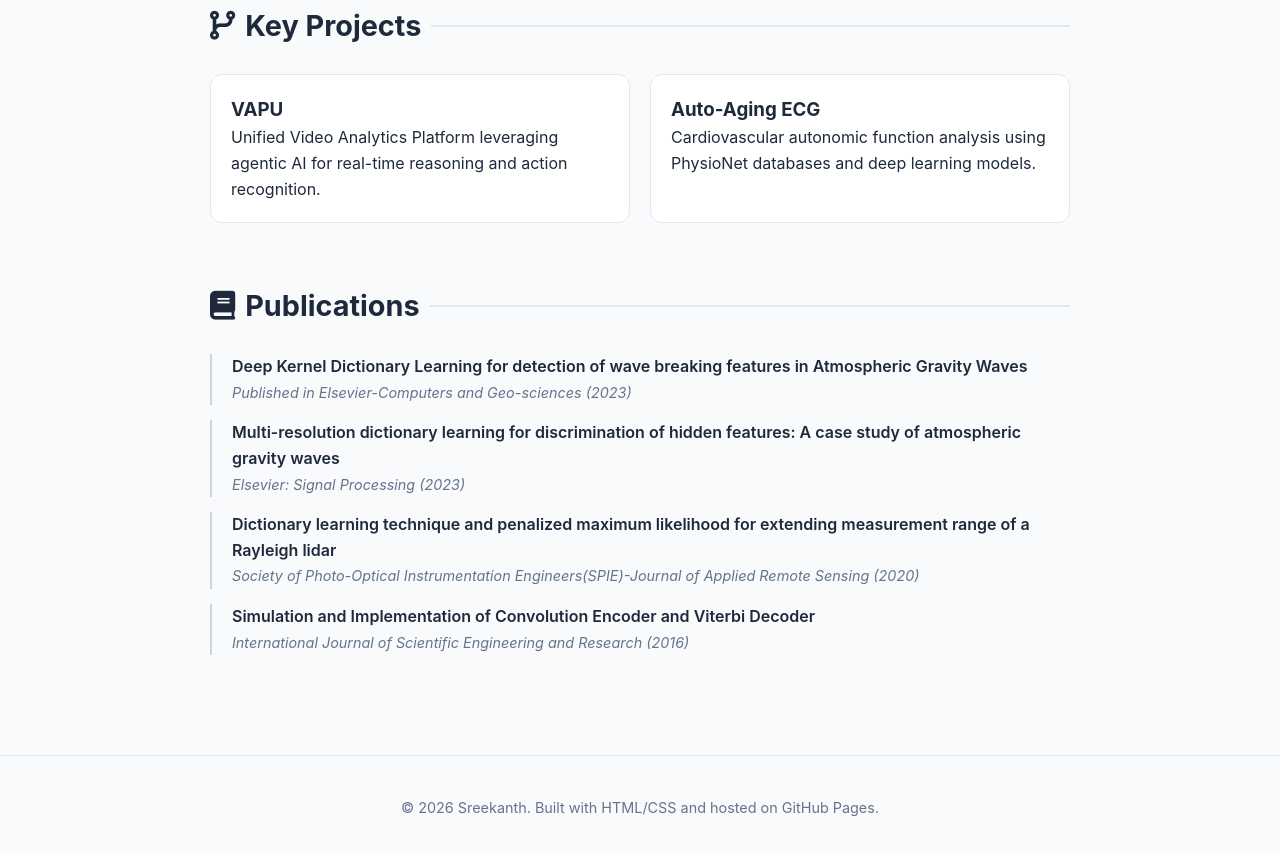
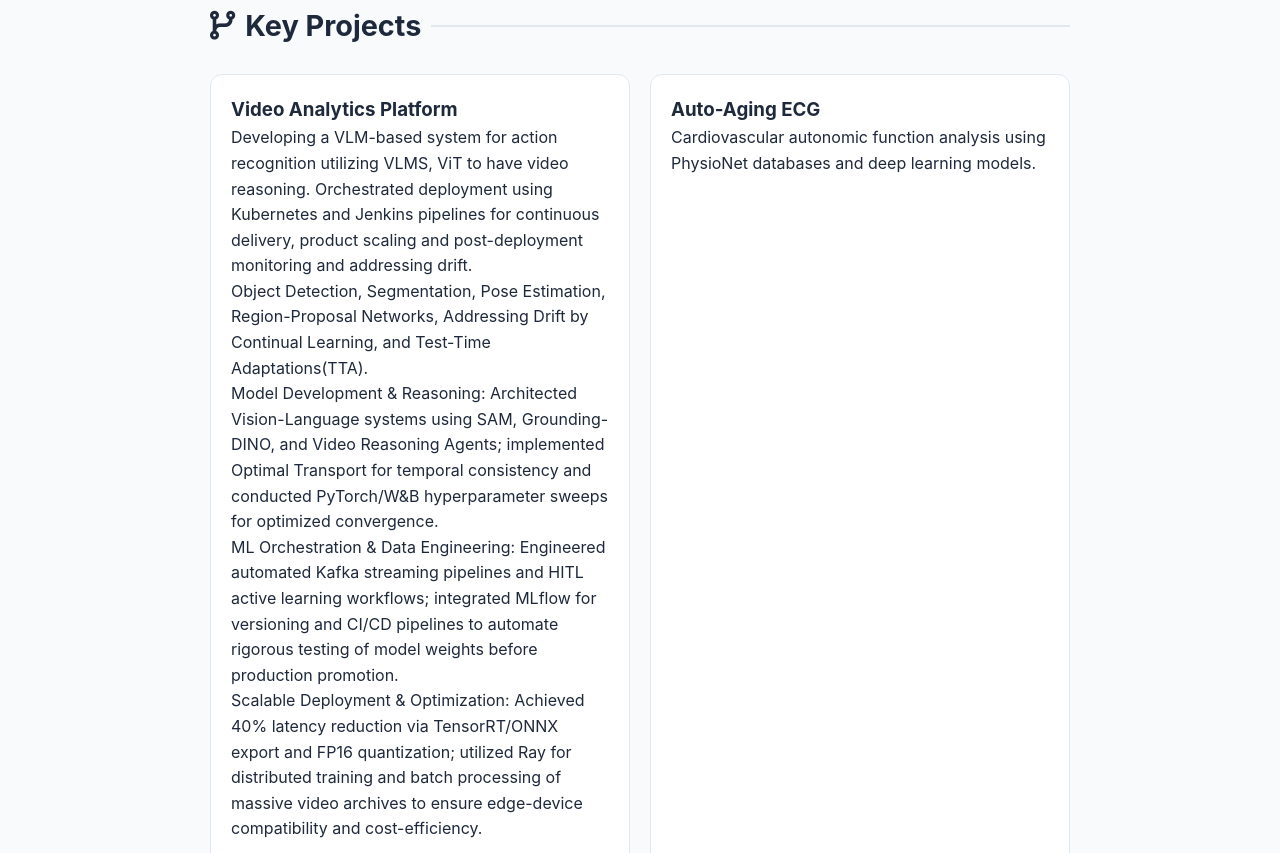
Before and after one commit to VARANASISATYASREEKANTH/VARANASISATYASREEKANTH.github.io, a plain HTML site: page index.html in a window 1280 px wide. Shown: the part 1455-2308 px from the top of the page. Drawn offline with Linux system fonts and the light colour scheme.

Commit message:
Revise Video Analytics Platform project details
Updated project description for Video Analytics Platform to include detailed features and technologies used.

```diff
--- a/index.html
+++ b/index.html
@@ -215,8 +215,21 @@
             <h2><i class="fas fa-code-branch"></i> Key Projects</h2>
             <div class="project-grid">
                 <div class="project-card">
-                    <h3>VAPU</h3>
-                    <p>Unified Video Analytics Platform leveraging agentic AI for real-time reasoning and action recognition.</p>
+                    <h3>Video Analytics Platform</h3>
+                    <p>Developing a VLM-based system for action recognition utilizing VLMS, ViT to have video reasoning. Orchestrated
+deployment using Kubernetes and Jenkins pipelines for continuous delivery, product scaling and post-deployment
+monitoring and addressing drift.</p>
+<p>Object Detection, Segmentation, Pose Estimation, Region-Proposal Networks, Addressing Drift by Continual
+Learning, and Test-Time Adaptations(TTA).</p>
+<p>Model Development & Reasoning: Architected Vision-Language systems using SAM, Grounding-DINO,
+and Video Reasoning Agents; implemented Optimal Transport for temporal consistency and conducted
+PyTorch/W&B hyperparameter sweeps for optimized convergence.</p>
+<p>ML Orchestration & Data Engineering: Engineered automated Kafka streaming pipelines and HITL active
+learning workflows; integrated MLflow for versioning and CI/CD pipelines to automate rigorous testing of
+model weights before production promotion.</p>
+<p>Scalable Deployment & Optimization: Achieved 40% latency reduction via TensorRT/ONNX export and
+FP16 quantization; utilized Ray for distributed training and batch processing of massive video archives to
+ensure edge-device compatibility and cost-efficiency.</p>
                 </div>
                 <div class="project-card">
                     <h3>Auto-Aging ECG</h3>
```
